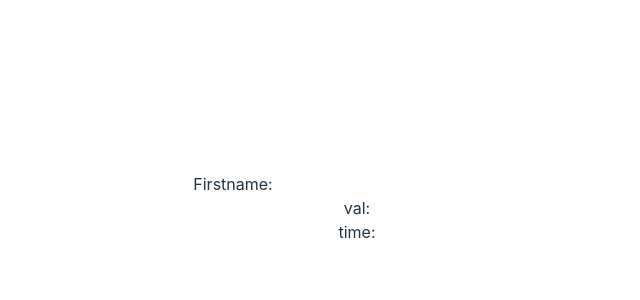
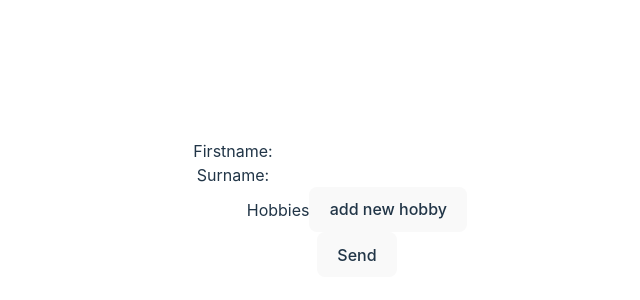
Before and after one commit to norbertgawlik/react-module-2, a React (Vite) app: page / in a window 1280 px wide. Shown: the part 192-492 px from the top of the page, without its empty margins (283-923 px from the left). Built offline with nearby package versions, Linux system fonts and the light colour scheme.

Commit message:
DynamicForm

```diff
--- a/package.json
+++ b/package.json
@@ -12,10 +12,12 @@
     "build-storybook": "storybook build"
   },
   "dependencies": {
+    "@hookform/resolvers": "^3.3.4",
     "clsx": "^2.1.1",
     "react": "^18.2.0",
     "react-datepicker": "^6.9.0",
     "react-dom": "^18.2.0",
+    "react-hook-form": "^7.51.4",
     "tailwind-merge": "^2.3.0",
     "zod": "^3.23.8"
   },
--- a/src/App.tsx
+++ b/src/App.tsx
@@ -1,10 +1,9 @@
 import './App.css';
-import { FormRemember } from './components/FormRemember';
-
+import { DynamicForm } from './components/DynamicForm';
 function App() {
   return (
     <>
-      <FormRemember/>
+      <DynamicForm/>
     </>
   )
 }
--- /dev/null
+++ b/src/components/DynamicForm/DynamicForm.tsx
@@ -0,0 +1,52 @@
+import { useFieldArray, useForm , type SubmitHandler, } from "react-hook-form";
+import { zodResolver } from "@hookform/resolvers/zod";
+
+import { Button, Input } from "../../ui";
+import { reactHookFormSchema, type ReactHookFormData } from "./types";
+
+export const DynamicForm = () => {
+
+    const { register, control, handleSubmit, formState: { errors }} = useForm<ReactHookFormData>({
+        resolver : zodResolver(reactHookFormSchema)
+    });
+
+    const {fields, append, remove} = useFieldArray({
+        control,
+        name : 'hobby'
+    })
+
+    const handleFormSubmit : SubmitHandler<ReactHookFormData> = (data) => {
+        console.log(data);
+    };
+
+    return(
+        <form onSubmit={handleSubmit(handleFormSubmit)}>
+            <Input
+                label="Firstname"
+                {...register("firstname",{required : true})}
+            />
+            {errors.firstname && <p className="text-red-500">{errors.firstname.message}</p>}
+            <Input
+                label="Surname"
+                {...register("surname")}
+            />
+            {errors.surname && <p className="text-red-500">{errors.surname.message}</p>}
+
+            <div>
+                <label>Hobbies</label>
+                {fields.map((field,index)=>(
+                    <div key={field.id}>
+                        <input
+                            {...register(`hobby.${index}.name` as const)}
+                            defaultValue={field.name}
+                        />
+                        <Button type="button" onClick={()=>remove(index)} label="X"/>
+                    </div>
+                ))}
+                <Button type="button" onClick={()=>append({name:''})} label="add new hobby"/>
+            </div>
+
+            <Button label="Send" type="submit"/>
+        </form>
+    )
+};
--- /dev/null
+++ b/src/components/DynamicForm/index.ts
@@ -0,0 +1 @@
+export {DynamicForm} from "./DynamicForm";
--- /dev/null
+++ b/src/components/DynamicForm/types.ts
@@ -0,0 +1,13 @@
+import { z } from "zod";
+
+const hobbySchema = z.object({
+    name : z.string()
+});
+
+export const reactHookFormSchema = z.object({
+    firstname : z.string().min(3,"Required, min 3 chars"),
+    surname : z.string().min(3,"Required, min 3 chars"),
+    hobby : z.array(hobbySchema)
+});
+
+export type ReactHookFormData = z.infer<typeof reactHookFormSchema>
--- a/src/ui/Input/Input.tsx
+++ b/src/ui/Input/Input.tsx
@@ -1,22 +1,20 @@
 import { ComponentPropsWithRef, forwardRef, type Ref} from "react";
 type Props = {
-    type? : string,
     label : string
 } & ComponentPropsWithRef<'input'>;
 
 export const Input = forwardRef(
-    ({type = 'text', label, name, ...rep} : Props, ref : Ref<HTMLInputElement>) => {
+    ({label, ...rep} : Props, ref : Ref<HTMLInputElement>) => {
     return(
         <>
         <div className="my-3">
             <label
                 className="text-xs text-gray-500 text-left block mb-1 cursor-pointer"
-                htmlFor={name}>
+                htmlFor={label}>
                 {label}:
             </label>
             <input
-                id={name}
-                type={type}
+                id={label}
                 ref={ref}
                 className="px-2 py-1 block rounded text-yellow-50 placeholder:text-yellow-50"
                 {...rep}
```
Also changed, not shown: 1 other file (tests, documents, lock files or other folders).
